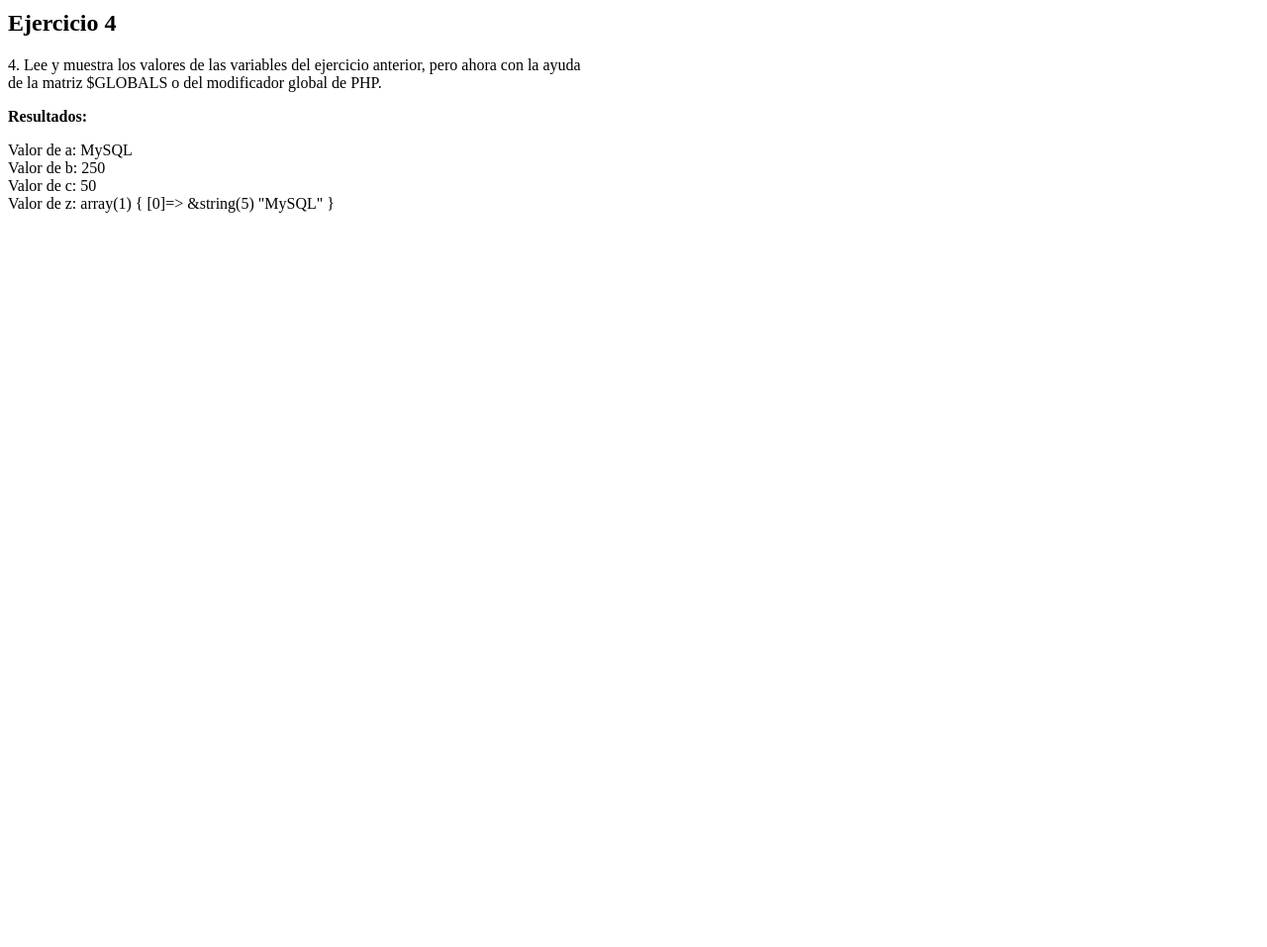
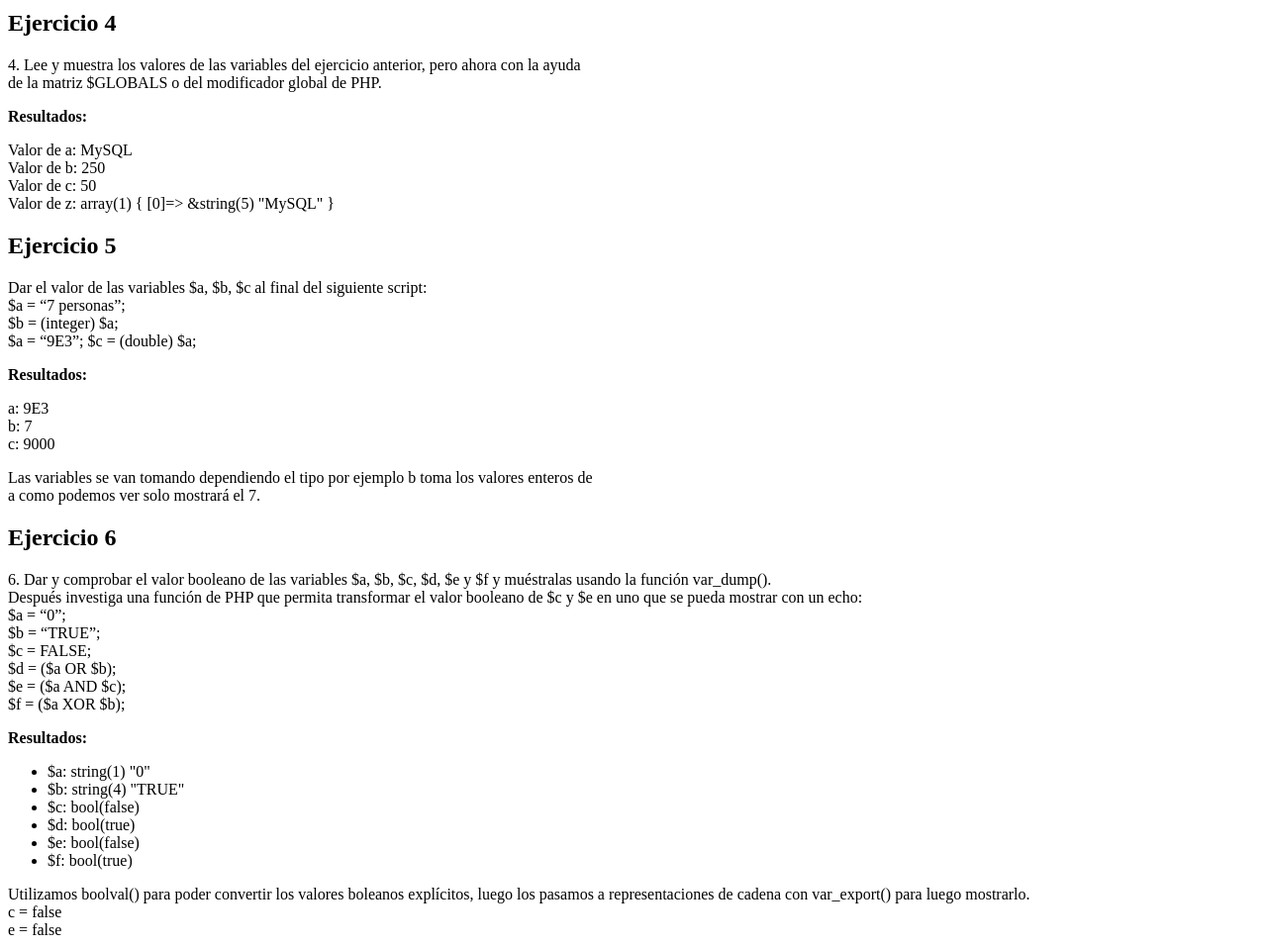
Before and after one commit to EvelynDFloresL/tecweb, a PHP site: page /XHTML.php in a window 1280 px wide. Shown: the part 1284-2241 px from the top of the page at 99% size. Before the commit the page ends 1499 px from the top, so only its background shows below. Run offline with PHP 8.4, Linux system fonts and the light colour scheme.

Commit message:
Practica 3 Ejercicio 5 y 6 Completo

```diff
--- a/tecnologiasweb/practicas/p03/XHTML.php
+++ b/tecnologiasweb/practicas/p03/XHTML.php
@@ -73,7 +73,7 @@
         hace referencia a la variable "a" como tambien "c" se muestra el mismo valor
     </p>
     <?php
-    unset($a,$b,$c);
+    unset($a, $b, $c);
     ?>
 
     <h2>Ejercicio 3</h2>
@@ -100,7 +100,7 @@
     $b = "5a version de PHP";
     echo "<br> b: $b <br>";
 
-    @ $c = $b*10;
+    @$c = $b * 10;
     echo "c: $c <br>";
 
     $a .= $b;
@@ -130,6 +130,85 @@
     unset($a, $b, $c, $z);
     ?>
 
+    <h2>Ejercicio 5</h2>
+    <p>Dar el valor de las variables $a, $b, $c al final del siguiente script:
+        <br>$a = “7 personas”;
+        <br>$b = (integer) $a;
+        <br>$a = “9E3”;
+        $c = (double) $a;
+    </p>
+    <p><strong>Resultados:</strong></p>
+    <?php
+    $a = "7 personas";
+    $b = (int) $a;
+    $a = "9E3";
+    $c = (float) $a;
+
+    echo "
+    a: $a <br>
+    b: $b <br>
+    c: $c <br>
+    <p>Las variables se van tomando dependiendo el tipo por ejemplo b toma los valores enteros de <br>
+    a como podemos ver solo mostrará el 7.</p>";
+    unset($a, $b, $c);
+    ?>
+
+    <h2>Ejercicio 6</h2>
+    <p>6. Dar y comprobar el valor booleano de las variables $a, $b, $c, $d, $e y $f y muéstralas usando la función var_dump(<datos>). <br>
+            Después investiga una función de PHP que permita transformar el valor booleano de $c y $e en uno que se pueda mostrar con un echo:
+            <br> $a = “0”;
+            <br> $b = “TRUE”;
+            <br> $c = FALSE;
+            <br> $d = ($a OR $b);
+            <br> $e = ($a AND $c);
+            <br> $f = ($a XOR $b);
+    </p>
+    <p><strong>Resultados:</strong></p>
+
+    <?php
+    $a = "0";
+    $b = "TRUE";
+    $c = FALSE;
+    $d = ($a or $b);
+    $e = ($a and $c);
+    $f = ($a xor $b);
+
+    echo '<ul>';
+    echo '<li>$a: ';
+    echo var_dump($a);
+    echo '</li>';
+    echo '<li>$b: ';
+    echo var_dump($b);
+    echo '</li>';
+    echo '<li>$c: ';
+    echo var_dump($c);
+    echo '</li>';
+    echo '<li>$d: ';
+    echo var_dump($d);
+    echo '</li>';
+    echo '<li>$e: ';
+    echo var_dump($e);
+    echo '</li>';
+    echo '<li>$f: ';
+    echo var_dump($f);
+    echo '</li>';
+    echo '</ul>';
+
+    echo'Utilizamos boolval() para poder convertir los valores boleanos explícitos,
+    luego los pasamos a representaciones de cadena con var_export() para luego mostrarlo. <br>';
+    $c_bool = boolval($c);
+    $e_bool = boolval($e);
+
+    $c_string = var_export($c_bool, true);
+    $e_string = var_export($e_bool, true);
+    echo "c = $c_string";
+    echo "<br>";
+    echo "e = $e_string";
+
+    ?>
+
+
+
 </body>
 
 </html>
```
Lines whose indentation alone changed are shown as unchanged.
